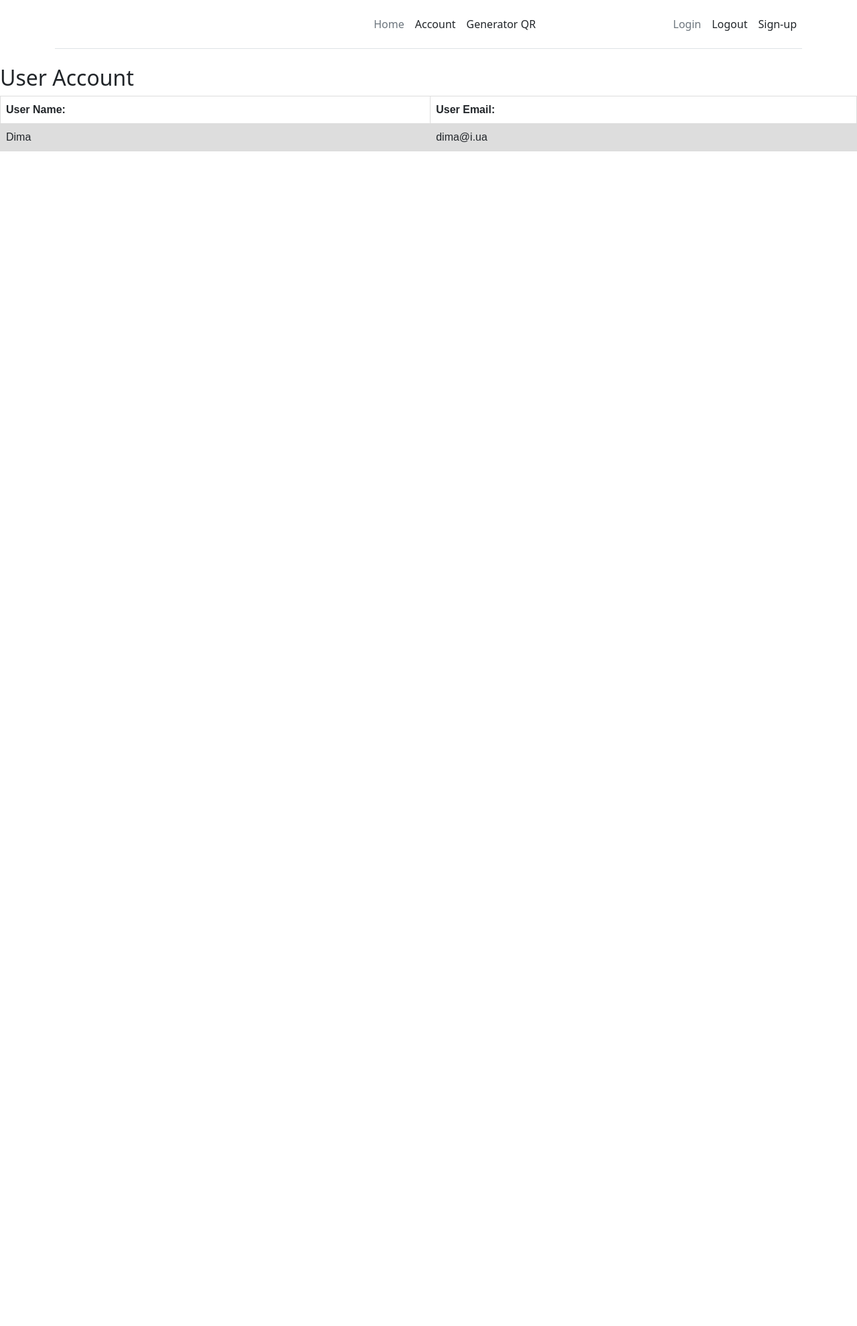
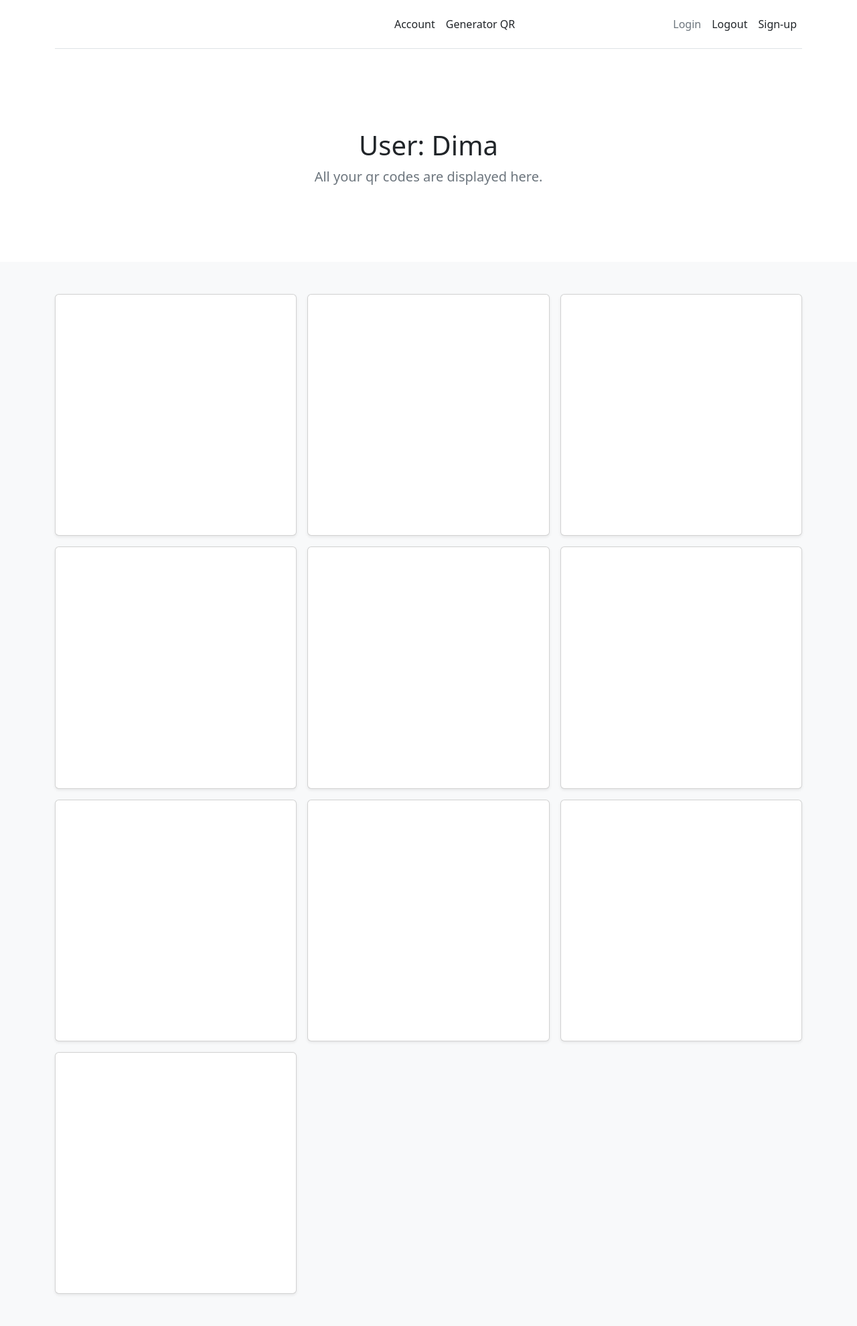
Before and after one commit to chumachenkoo/qr_code_app, a Flask app: page /account in a window 1280 px wide. Shown: the whole page at 67% size. Before the commit the page ends 226 px from the top, so only its background shows below. Run offline with Flask 2, Linux system fonts and the light colour scheme; a user stored in the database is signed in; data comes from the database, SQL or seed files in the repository; both versions use the stored data as it was after the commit.

Commit message:
changed login, base, account templates, fixed routes

```diff
--- a/qr_project/routes.py
+++ b/qr_project/routes.py
@@ -3,17 +3,9 @@
 from qr_project import db, User, QRcode
 
 
-@app.route('/')
-@app.route('/home')
-def index():
-    return render_template('index.html')
-
-
 @app.route('/registration', methods=['POST', 'GET'])
 def registration():
-    if request.method == 'GET':
-        return render_template('registration.html')
-    else:
+    if request.method == "POST":
         user = User(username=request.form.get('username'),
                     email=request.form.get('email'),
                     password=request.form.get('password'))
@@ -21,9 +13,13 @@
         db.session.add(user)
         db.session.commit()
 
-        return redirect(url_for('get_login'))
+    elif request.method == "GET" and 'id' not in session:
+        return render_template('registration.html')
+    else:
+        return redirect(url_for('user_account'))
 
 
+@app.route('/', methods=['POST'])
 @app.route('/login', methods=['POST'])
 def post_login():
     if request.method == 'POST':
@@ -34,11 +30,12 @@
 
         if user is not None and user_password == user[0].password:
             session['id'] = user[0].id
-            return redirect(url_for('index'))
+            return redirect(url_for('user_account'))
 
         return redirect(url_for('get_login'))
 
 
+@app.route('/', methods=['GET'])
 @app.route('/login', methods=['GET'])
 def get_login():
     if 'id' in session:
@@ -75,7 +72,7 @@
             db.session.add(qr)
             db.session.commit()
 
-            return render_template('index.html')
+            return redirect(url_for('user_account'))
         else:
             return render_template('generator.html')
     return redirect(url_for('get_login'))
--- a/qr_project/templates/account.html
+++ b/qr_project/templates/account.html
@@ -2,42 +2,30 @@
 
 {% block body %}
 
-<style>
-table {
-  font-family: arial, sans-serif;
-  border-collapse: collapse;
-  width: 100%;
-}
+<main>
 
-td, th {
-  border: 1px solid #dddddd;
-  text-align: left;
-  padding: 8px;
-}
+  <section class="py-5 text-center container">
+    <div class="row py-lg-5">
+      <div class="col-lg-6 col-md-8 mx-auto">
+        <h1 class="fw-light">User: {{ user[0].username }}</h1>
+        <p class="lead text-muted">All your qr codes are displayed here.</p>
+      </div>
+    </div>
+  </section>
 
-tr:nth-child(even) {
-  background-color: #dddddd;
-}
-</style>
-<body>
+  <div class="album py-5 bg-light">
+    <div class="container">
+      <div class="row row-cols-1 row-cols-sm-2 row-cols-md-3 g-3">
 
-<h2>User Account</h2>
+        {% for code in qr_codes %}
+        <div class="col">
+          <div class="card shadow-sm">
+              <img src="{{ code }}" alt="User Images">
+          </div>
+        </div>
+        {% endfor %}
 
-<table>
-  <tr>
-      <th>User Name:</th>
-      <th>User Email:</th>
-  </tr>
 
-  <tr>
-     <td>{{ user[0].username }}</td>
-     <td>{{ user[0].email }}</td>
-  </tr>
-
-</table>
-
-{% for code in qr_codes %}
-    <img src="{{ code }}" alt="User Images">
-{% endfor %}
+</main>
 
 {% endblock %}
--- a/qr_project/templates/base.html
+++ b/qr_project/templates/base.html
@@ -17,7 +17,6 @@
       </a>
 
       <ul class="nav col-12 col-md-auto mb-2 justify-content-center mb-md-0">
-        <li><a href="/" class="nav-link px-2 link-secondary">Home</a></li>
         <li><a href="/account" class="nav-link px-2 link-dark">Account</a></li>
         <li><a href="/generator" class="nav-link px-2 link-dark">Generator QR</a></li>
       </ul>
```
Also changed, not shown: qr_project/templates/login.html (+17 -15 lines), qr_project/templates/registration.html (+29 -9 lines), var/qr_project-instance/qr_project1.db.
